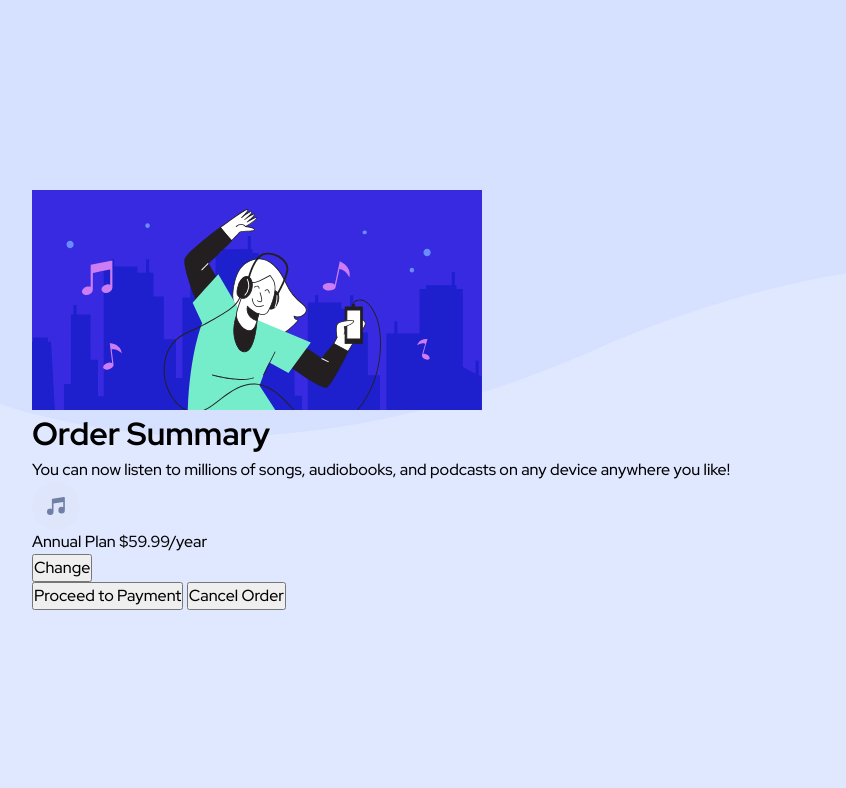
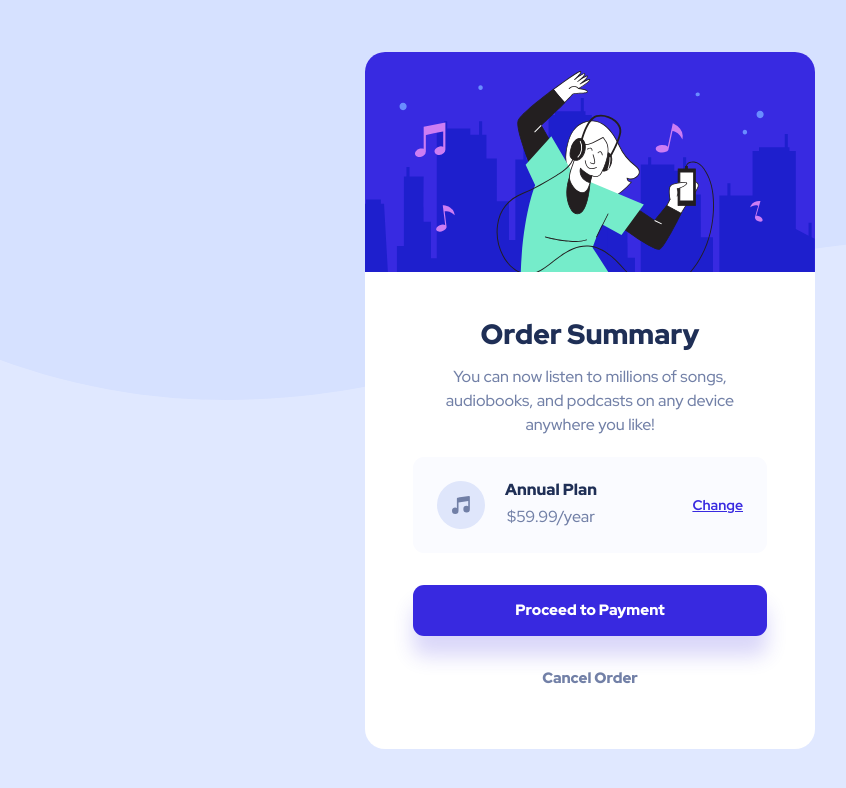
Before and after one commit to baldmannnnn/order-summary-component-frontend-mentor-challenge, a website built with Parcel: page src/index.html in a window 1280 px wide. Shown: the whole page, without its empty margins (50-896 px from the left). Built offline with nearby package versions, Linux system fonts and the light colour scheme.

Commit message:
added indexes in sass folders

```diff
--- a/src/index.html
+++ b/src/index.html
@@ -14,47 +14,35 @@
 
     <title>Frontend Mentor | Order Summary Card</title>
     <link rel="stylesheet" href="./sass/main.scss" />
-
-    <!-- Feel free to remove these styles or customise in your own stylesheet 👍 -->
-    <!-- <style>
-      .attribution {
-        font-size: 11px;
-        text-align: center;
-      }
-      .attribution a {
-        color: hsl(228, 45%, 44%);
-      }
-    </style> -->
   </head>
   <body>
+    <header></header>
     <main>
-      <div>
-        <img src="./images/illustration-hero.svg" />
-        <h1>Order Summary</h1>
-        <p>
-          You can now listen to millions of songs, audiobooks, and podcasts on
-          any device anywhere you like!
-        </p>
-        <div>
-          <div>
-            <img src="./images/icon-music.svg" />
+      <div class="card">
+        <div class="card__header">
+          <img
+            src="./images/illustration-hero.svg"
+            alt="woman listening to music"
+          />
+        </div>
+        <div class="card__body">
+          <h1 class="card__title">Order Summary</h1>
+          <p class="card__copy">
+            You can now listen to millions of songs, audiobooks, and podcasts on
+            any device anywhere you like!
+          </p>
+          <div class="plan">
+            <img class="plan__icon" src="./images/icon-music.svg" />
+            <div class="plan__wrapper">
+              <span class="plan__name">Annual Plan</span>
+              <span class="plan__price">$59.99/year</span>
+            </div>
+            <button class="plan__btn">Change</button>
           </div>
-          <div>
-            <span>Annual Plan</span>
-            <span>$59.99/year</span>
-          </div>
-          <button>Change</button>
+          <button class="btn">Proceed to Payment</button>
+          <button class="btn btn--transparent">Cancel Order</button>
         </div>
-        <button>Proceed to Payment</button>
-        <button>Cancel Order</button>
       </div>
     </main>
-
-    <!-- <footer class="attribution">
-      Challenge by
-      <a href="https://www.frontendmentor.io?ref=challenge" target="_blank"
-        >Frontend Mentor</a
-      >. Coded by <a href="#">Your Name Here</a>.
-    </footer> -->
   </body>
 </html>
--- /dev/null
+++ b/src/sass/abstracts/_index.scss
@@ -0,0 +1 @@
+@forward './variables';
--- a/src/sass/abstracts/_variables.scss
+++ b/src/sass/abstracts/_variables.scss
@@ -1,6 +1,14 @@
 $clr-primary-100: hsl(225, 100%, 94%);
+$clr-primary-300: hsl(245, 83%, 68%);
 $clr-primary-500: hsl(245, 75%, 52%);
 
+$clr-neutral-100: hsl(228, 100%, 99%);
 $clr-neutral-200: hsl(225, 76%, 93%);
 $clr-neutral-300: hsl(224, 23%, 55%);
 $clr-neutral-500: hsl(223, 47%, 23%);
+
+$box-shadow: 0px 20px 20px 0px hsla(245, 75%, 52%, 0.19);
+
+$fw-400: 500;
+$fw-700: 700;
+$fw-900: 900;
--- /dev/null
+++ b/src/sass/base/_index.scss
@@ -0,0 +1 @@
+@forward './reset';
--- /dev/null
+++ b/src/sass/components/_button.scss
@@ -0,0 +1,46 @@
+@use '../abstracts/variables' as *;
+
+.btn {
+  display: block;
+  width: 100%;
+  padding-top: 0.9375rem;
+  padding-bottom: 0.9375rem;
+  font-family: inherit;
+  font-weight: $fw-900;
+  font-size: 0.9375rem;
+  border-radius: 0.6875rem;
+  border: 0;
+  line-height: 1.4;
+  box-shadow: $box-shadow;
+  color: #fff;
+  background-color: $clr-primary-500;
+  cursor: pointer;
+  transition: all ease 0.3s;
+
+  &:hover {
+    background-color: $clr-primary-300;
+  }
+
+  @media screen and (min-width: 37.5rem) {
+    font-size: 0.9375rem;
+  }
+}
+
+.btn--transparent {
+  background-color: transparent;
+  border: 0;
+  box-shadow: none;
+  color: $clr-neutral-300;
+  margin-top: 1.5rem;
+  padding-top: 0;
+  padding-bottom: 0.75rem;
+
+  &:hover {
+    background-color: transparent;
+    color: $clr-neutral-500;
+  }
+
+  @media screen and (min-width: 37.5rem) {
+    margin-top: 2rem;
+  }
+}
--- /dev/null
+++ b/src/sass/components/_card.scss
@@ -0,0 +1,46 @@
+@use '../abstracts/variables' as *;
+
+.card {
+  background-color: #fff;
+  border-radius: 1.25rem;
+}
+
+.card__header {
+  & img {
+    border-top-left-radius: 1.25rem;
+    border-top-right-radius: 1.25rem;
+  }
+}
+.card__body {
+  padding: 1.5rem;
+  text-align: center;
+  font-size: 0.9375rem;
+  line-height: 1.5rem;
+
+  @media screen and (min-width: 37.5rem) {
+    padding: 3rem;
+  }
+}
+
+.card__title {
+  font-size: 1.375rem;
+  font-weight: $fw-900;
+  margin-top: 0.5rem;
+  line-height: 1.8125rem;
+  color: $clr-neutral-500;
+
+  @media screen and (min-width: 37.5rem) {
+    margin-top: 0;
+    font-size: 1.75rem;
+  }
+}
+
+.card__copy {
+  margin: 1rem 0.5rem 1.5rem;
+  color: $clr-neutral-300;
+
+  @media screen and (min-width: 37.5rem) {
+    font-size: 1rem;
+    margin-bottom: 1.25rem;
+  }
+}
--- /dev/null
+++ b/src/sass/components/_index.scss
@@ -0,0 +1,3 @@
+@forward './button';
+@forward './card';
+@forward './plan';
--- /dev/null
+++ b/src/sass/components/_plan.scss
@@ -0,0 +1,70 @@
+@use '../abstracts/variables' as *;
+
+.plan {
+  display: flex;
+  flex-direction: row;
+  justify-content: space-between;
+  align-content: center;
+  width: 100%;
+  gap: 1.25rem;
+  background-color: $clr-neutral-100;
+  padding: 1rem;
+  margin-bottom: 1.5rem;
+  border-radius: 0.6875rem;
+
+  @media screen and (min-width: 37.5rem) {
+    margin-bottom: 2rem;
+    padding: 1.5rem;
+  }
+}
+
+.plan__wrapper {
+  display: flex;
+  flex-direction: column;
+  justify-content: center;
+  align-items: center;
+  margin-right: auto;
+
+  @media screen and (min-width: 37.5rem) {
+    justify-content: space-between;
+  }
+}
+.plan__name {
+  font-size: 0.875rem;
+  font-weight: $fw-900;
+  line-height: 1.1575rem;
+  color: $clr-neutral-500;
+
+  @media screen and (min-width: 37.5rem) {
+    font-size: 1rem;
+  }
+}
+
+.plan__price {
+  font-size: 0.875rem;
+  color: $clr-neutral-300;
+
+  @media screen and (min-width: 37.5rem) {
+    font-size: 1rem;
+  }
+}
+.plan__btn {
+  display: inline-block;
+  font-size: 0.8125rem;
+  font-family: inherit;
+  border: 0;
+  background: transparent;
+  text-decoration: underline;
+  color: $clr-primary-500;
+  font-weight: $fw-700;
+  cursor: pointer;
+  transition: all ease 0.3s;
+
+  &:hover {
+    color: $clr-primary-300;
+  }
+
+  @media screen and (min-width: 37.5rem) {
+    font-size: 0.875rem;
+  }
+}
--- /dev/null
+++ b/src/sass/layout/_index.scss
@@ -0,0 +1 @@
+@forward './layout.scss';
--- a/src/sass/layout/layout.scss
+++ b/src/sass/layout/layout.scss
@@ -4,11 +4,32 @@ body {
   display: flex;
   justify-content: center;
   align-items: center;
-  background: $clr-primary-100 url('../images/pattern-background-desktop.svg')
-    no-repeat top center;
+  background: $clr-primary-100;
   font-family: 'Red Hat Display', sans-serif;
+  font-size: 1rem;
+}
+
+header {
+  position: absolute;
+  top: 0;
+  left: 0;
+  background: url('../images/pattern-background-mobile.svg') no-repeat;
+  background-position-x: 0;
+  background-position-y: bottom 5rem;
+  background-size: cover;
+  height: 40vh;
+  z-index: -1;
+  width: 100vw;
+
+  @media screen and (min-width: 37.5rem) {
+    background: url('../images/pattern-background-desktop.svg') no-repeat;
+    background-position-x: right;
+    background-position-y: bottom 1.25rem;
+    height: 50vh;
+    background-size: cover;
+  }
 }
 
 main {
-  width: clamp(300px, 87.2%, 1200px);
+  width: clamp(18.75rem, 87.2%, 28.125rem);
 }
```
Also changed, not shown: src/sass/main.scss (+4 -3 lines), README-template.md.
